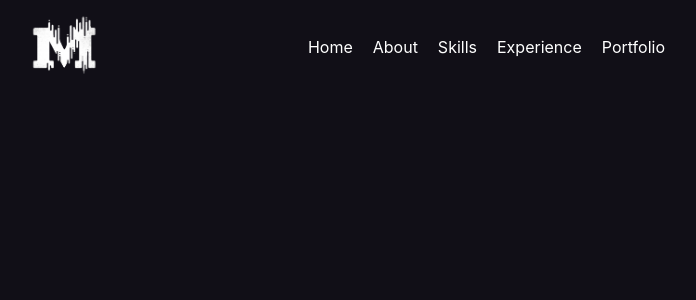
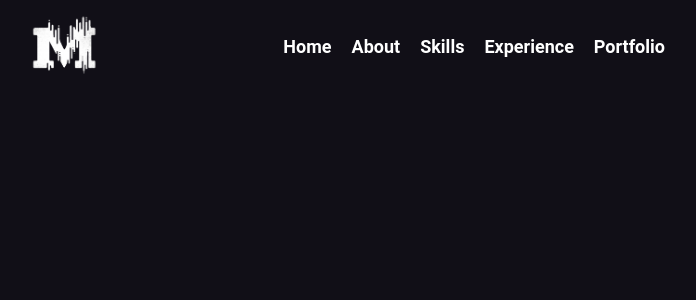
Before and after one commit to MarioR9/PortfolioV3, a React (Create React App) app: page / in a window 1280 px wide. Shown: the top 300 px of the page, without its empty margins (295-991 px from the left). Built offline with nearby package versions, Linux system fonts and the light colour scheme.

Commit message:
nav bar and links added with color animation

```diff
--- a/src/components/Navigation.jsx
+++ b/src/components/Navigation.jsx
@@ -6,15 +6,15 @@ export const Navigation = () => {
         <div className='nav'>
             <div>
             <div>
-                <img className='nav__logo' src={Logo} alt='logo'/>
+            <img className='nav__logo' src={Logo} alt='logo'/>
             </div >
             </div>
             <div className="nav__links">
-            <li>Home</li>
-            <li>About</li>
-            <li>Skills</li>
-            <li>Experience</li>
-            <li>Portfolio</li>
+            <a href='/home'><li>Home</li></a >
+            <a href='/about'><li>About</li></a >
+            <a href='/skills'><li>Skills</li></a >
+            <a href='/experience'><li>Experience</li></a >
+            <a href='/portfolio'><li>Portfolio</li></a >
             </div>
         </div>
     )
--- a/src/css/Navigation.css
+++ b/src/css/Navigation.css
@@ -8,11 +8,29 @@
     object-fit: contain;
 
 }
+.nav__links {
+    display: flex;
+    justify-content: space-between;
+    align-items: center;
+}
+
 .nav__links li {
+    font-weight: bold;
+    font-family: "roboto", sans-serif;
+    font-size: 18px;
+    opacity: 1;
+    line-height: 30px;
     color: white;
     display: inline;
     list-style: none;
     padding-left: 20px;
+}
+.nav__links li:hover {
+    color:#11bb9f;
+    transition: 0.7s;
+}
+.nav__links a {
+    color: transparent;
 }
 
 @media screen and (max-width: 768px) {
```
